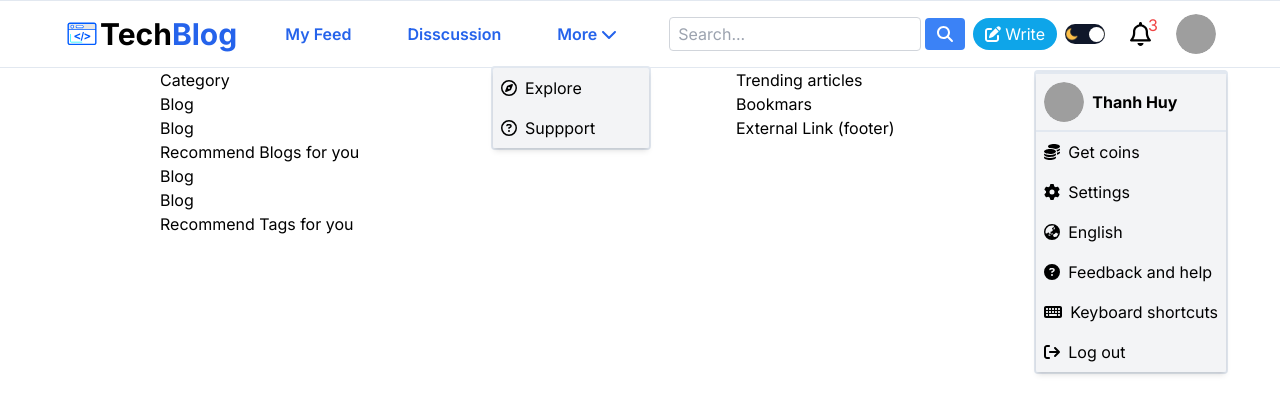
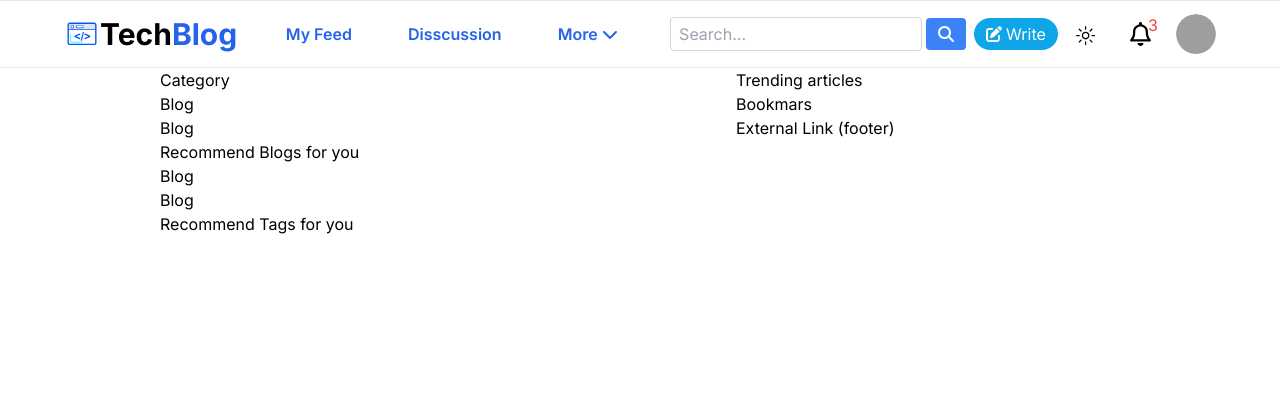
Before and after one commit to tranthanhhuy19032001/frontend-nextjs, a Next.js app: page / in a window 1280 px wide. Shown: the top 414 px of the page. Built offline with nearby package versions, Linux system fonts and the light colour scheme; grey boxes are pictures that could not be loaded.

Commit message:
[FE] Fix theme dark light mode

```diff
--- a/package.json
+++ b/package.json
@@ -14,11 +14,13 @@
     "@fortawesome/free-solid-svg-icons": "^6.5.1",
     "@fortawesome/react-fontawesome": "^0.2.0",
     "@radix-ui/react-avatar": "^1.0.4",
+    "@radix-ui/react-icons": "^1.3.0",
     "@tippyjs/react": "^4.2.6",
     "class-variance-authority": "^0.7.0",
     "clsx": "^2.1.0",
     "lucide-react": "^0.344.0",
     "next": "14.1.0",
+    "next-themes": "^0.2.1",
     "react": "^18",
     "react-dom": "^18",
     "tailwind-merge": "^2.2.1",
--- a/src/app/globals.css
+++ b/src/app/globals.css
@@ -60,19 +60,8 @@
 }
 
 @layer base {
-    :root {
-        --bg: white;
-        --textColor: black;
-        --softBg: #f0f0f0;
-        --softTextColor: #626262;
-    }
-
-    body {
-        @apply bg-background text-foreground;
-    }
 
     * {
-        @apply border-border;
         padding: 0;
         margin: 0;
         box-sizing: border-box;
@@ -83,26 +72,6 @@
         text-decoration: none;
     }
 
-    .dark {
-        background-color: #0f172a;
-        color: #ddd;
-        --softBg: #1f273a;
-        --softTextColor: #a6a6a6;
-        min-height: 100vh;
-    }
-
-    .light {
-        background-color: white;
-        color: black;
-        --softBg: #f0f0f0;
-        --softTextColor: #626262;
-        min-height: 100vh;
-        --border: 214.3 31.8% 91.4%;
-        --input: 214.3 31.8% 91.4%;
-        --ring: 222.2 84% 4.9%;
-        --radius: 0.5rem;
-    }
-
     img {
         border-radius: 50%;
     }
--- a/src/app/layout.tsx
+++ b/src/app/layout.tsx
@@ -1,32 +1,34 @@
 import type { Metadata } from "next";
 import { Inter } from "next/font/google";
 import "./globals.css";
-import Header from "@/components/header/Header";
-import { ThemeContextProvider } from "@/context/ThemeContext";
-import ThemeProvider from "@/providers/ThemeProvider";
+import Header from '@/components/header/Header'
+import { ThemeProvider } from '@/providers/ThemeProvider'
 
-const inter = Inter({ subsets: ["latin"] });
+const inter = Inter({ subsets: ['latin'] })
 
 export const metadata: Metadata = {
-  title: "Create Next App",
-  description: "Generated by create next app",
-};
+    title: 'Create Next App',
+    description: 'Generated by create next app',
+}
 
 export default function RootLayout({
     children,
 }: Readonly<{
-  children: React.ReactNode;
+    children: React.ReactNode
 }>) {
     return (
-    <html lang="en">
+        <html lang="en" suppressHydrationWarning={true}>
             <body suppressHydrationWarning={true} className={inter.className}>
-        <ThemeContextProvider>
-          <ThemeProvider>
+                <ThemeProvider
+                    attribute="class"
+                    defaultTheme="system"
+                    enableSystem
+                    disableTransitionOnChange
+                >
                     <Header />
                     {children}
                 </ThemeProvider>
-        </ThemeContextProvider>
             </body>
         </html>
-  );
+    )
 }
--- a/src/components/header/Header.tsx
+++ b/src/components/header/Header.tsx
@@ -19,7 +19,7 @@ import {
     faCircleQuestion as faCircleQuestionRegular,
 } from '@fortawesome/free-regular-svg-icons'
 
-import ThemeToggle from '../themeToggle/ThemeToggle'
+
 import Search from '../search/Search'
 import Logo from '../../../public/svg/logo.svg'
 import Write from '../write/Write'
@@ -27,6 +27,7 @@ import ButtonNotification from '../notification/ButtonNotification'
 import Menu from '../popper/menu/Menu'
 import { AvatarProfile } from '../avatar/Avatar'
 import Button from '../button/Button'
+import { ThemeToggle } from '../themeToggle/ThemeToggle'
 
 const MENU_ITEMS = [
     {
@@ -109,7 +110,7 @@ export default function Header() {
         },
     ]
     return (
-        <header className="relative flex justify-between items-center px-16 py-2 border-y">
+        <header className="relative flex justify-between items-center px-16 py-2 border-y dark:border-slate-200">
             <Link href="/" className="font-bold text-3xl flex">
                 <Image
                     src={Logo}
@@ -139,7 +140,7 @@ export default function Header() {
                 <Menu
                     items={MORE_ITEMS}
                     onChange={() => {}}
-                    className="mt-3.5 w-40"
+                    className="z-60 mt-2 w-40"
                 >
                     <span>
                         <Button
--- a/src/components/popper/menu/Menu.tsx
+++ b/src/components/popper/menu/Menu.tsx
@@ -19,7 +19,8 @@ export default function Menu({ children, items = [], className, onChange = defau
             let classes = ''
             let isAccount = false
             if (item.icon && !item.icon.props.icon) {
-                classes = 'border-y-2 font-bold'
+                classes =
+                    'border border-solid font-bold dark:border-slate-800/100'
                 isAccount = true
             }
             return (
@@ -44,17 +45,17 @@ export default function Menu({ children, items = [], className, onChange = defau
         <Tippy
             arrow={true}
             interactive
-            visible={true}
+            // visible={true}
             delay={[0, 600]}
             offset={[12, 8]}
             placement="bottom-end"
             render={(attrs) => (
                 <div
-                    className={`border-2 rounded mt-2 z-10 bg-gray-100 ${className} `}
+                    className={`border border-solid rounded mt-1 dark:border dark:border-slate-800/100 ${className} `}
                     tabIndex={-1}
                     {...attrs}
                 >
-                    <PopperWrapper className="w-full shadow-md z-10">
+                    <PopperWrapper className="z-50 w-full shadow-md dark:shadow-slate-800/100">
                         {history.length > 1 && (
                             <Header
                                 title="Language"
--- a/src/components/popper/menu/MenuItem.tsx
+++ b/src/components/popper/menu/MenuItem.tsx
@@ -17,7 +17,7 @@ const MenuItem: React.FC<MenuItemProps> = ({
     return (
         <Button
             href={data.to}
-            className={`${className} p-2 hover:bg-slate-300 hover:text-red-400 w-full text-left flex items-center`}
+            className={`${className} p-2 w-full text-left flex items-center hover:bg-slate-100 hover:text-red-400 dark:hover:bg-slate-800`}
             isAccount={isAccount}
             leftIcon={data.icon}
             onClick={onClick}
--- a/src/components/themeToggle/ThemeToggle.tsx
+++ b/src/components/themeToggle/ThemeToggle.tsx
@@ -1,35 +1,34 @@
-"use client";
+'use client'
 
-import Image from "next/image";
-import styles from "./themeToggle.module.css";
-import { useContext } from "react";
-import { ThemeContext } from "@/context/ThemeContext";
+import * as React from 'react'
+import { MoonIcon, SunIcon } from '@radix-ui/react-icons'
+import { useTheme } from 'next-themes'
+import Button from '../button/Button'
+import { useState } from 'react'
 
-const ThemeToggle: React.FC = () => {
-  const { theme, toggle } = useContext(ThemeContext);
+export function ThemeToggle() {
+    const { setTheme } = useTheme()
+    const [isDark, setIsDark] = useState(false)
 
-  return (
-    <div
-      className={styles.container}
-      onClick={toggle}
-      style={
-        theme === "dark"
-          ? { backgroundColor: "white" }
-          : { backgroundColor: "#0f172a" }
-      }
-    >
-      <Image src="/images/moon.png" alt="" width={14} height={14} />
-      <div
-        className={styles.ball}
-        style={
-          theme === "dark"
-            ? { left: 1, background: "#0f172a" }
-            : { right: 1, background: "white" }
+    const onToggle = () => {
+        setIsDark(!isDark)
+        if (isDark) {
+            setTheme('dark')
+        } else {
+            setTheme('light')
         }
-      ></div>
-      <Image src="/images/sun.png" alt="" width={14} height={14} />
-    </div>
-  );
-};
+    }
 
-export default ThemeToggle;
+    return (
+        <Button
+            onClick={onToggle}
+            className="mt-1 p-2 border-2 rounded-full border-transparent hover:border-blue-600"
+        >
+            {isDark ? (
+                <MoonIcon className="h-[1.2rem] w-[1.2rem] rotate-90 scale-0 transition-all dark:rotate-0 dark:scale-100" />
+            ) : (
+                <SunIcon className="h-[1.2rem] w-[1.2rem] rotate-0 scale-100 transition-all dark:-rotate-90 dark:scale-0" />
+            )}
+        </Button>
+    )
+}
--- a/src/components/themeToggle/themeToggle.module.css
+++ /dev/null
@@ -1,18 +0,0 @@
-.container {
-  width: 40px;
-  height: 20px;
-  border-radius: 50px;
-  cursor: pointer;
-  display: flex;
-  align-items: center;
-  justify-content: space-between;
-  position: relative;
-  user-select: none;
-}
-
-.ball {
-  width: 15px;
-  height: 15px;
-  border-radius: 50%;
-  position: absolute;
-}
--- a/src/context/ThemeContext.tsx
+++ /dev/null
@@ -1,41 +0,0 @@
-"use client";
-
-import { createContext, useEffect, useState } from "react";
-
-export const ThemeContext = createContext<{
-  theme: string;
-  toggle: () => void;
-}>({
-  theme: "light",
-  toggle: () => {},
-});
-
-const getFromLocalStorage = (): string => {
-  if (typeof window !== "undefined") {
-    const value = localStorage.getItem("theme");
-    return value || "light";
-  }
-  return "light"; // Added a default return in case typeof window is undefined
-};
-
-export const ThemeContextProvider: React.FC<{ children: React.ReactNode }> = ({
-  children,
-}: any) => {
-  const [theme, setTheme] = useState(() => getFromLocalStorage());
-
-  const toggle = () => {
-    setTheme((prevTheme) => (prevTheme === "light" ? "dark" : "light"));
-  };
-
-  useEffect(() => {
-    localStorage.setItem("theme", theme);
-  }, [theme]);
-
-  const contextValue = { theme, toggle };
-
-  return (
-    <ThemeContext.Provider value={contextValue}>
-      {children}
-    </ThemeContext.Provider>
-  );
-};
--- a/src/providers/ThemeProvider.tsx
+++ b/src/providers/ThemeProvider.tsx
@@ -1,19 +1,9 @@
-"use client";
+'use client'
 
-import { ThemeContext } from "@/context/ThemeContext";
-import React, { useContext, useEffect, useState } from "react";
+import * as React from 'react'
+import { ThemeProvider as NextThemesProvider } from 'next-themes'
+import { type ThemeProviderProps } from 'next-themes/dist/types'
 
-const ThemeProvider = ({ children }: any) => {
-  const { theme } = useContext(ThemeContext);
-  const [mounted, setMounted] = useState(false);
-
-  useEffect(() => {
-    setMounted(true);
-  }, []);
-
-  if (mounted) {
-    return <div className={theme}>{children}</div>;
-  }
-};
-
-export default ThemeProvider;
+export function ThemeProvider({ children, ...props }: ThemeProviderProps) {
+    return <NextThemesProvider {...props}>{children}</NextThemesProvider>
+}
```
Also changed, not shown: public/images/moon.png (deleted), public/images/sun.png (deleted). Lines whose indentation alone changed are shown as unchanged.
